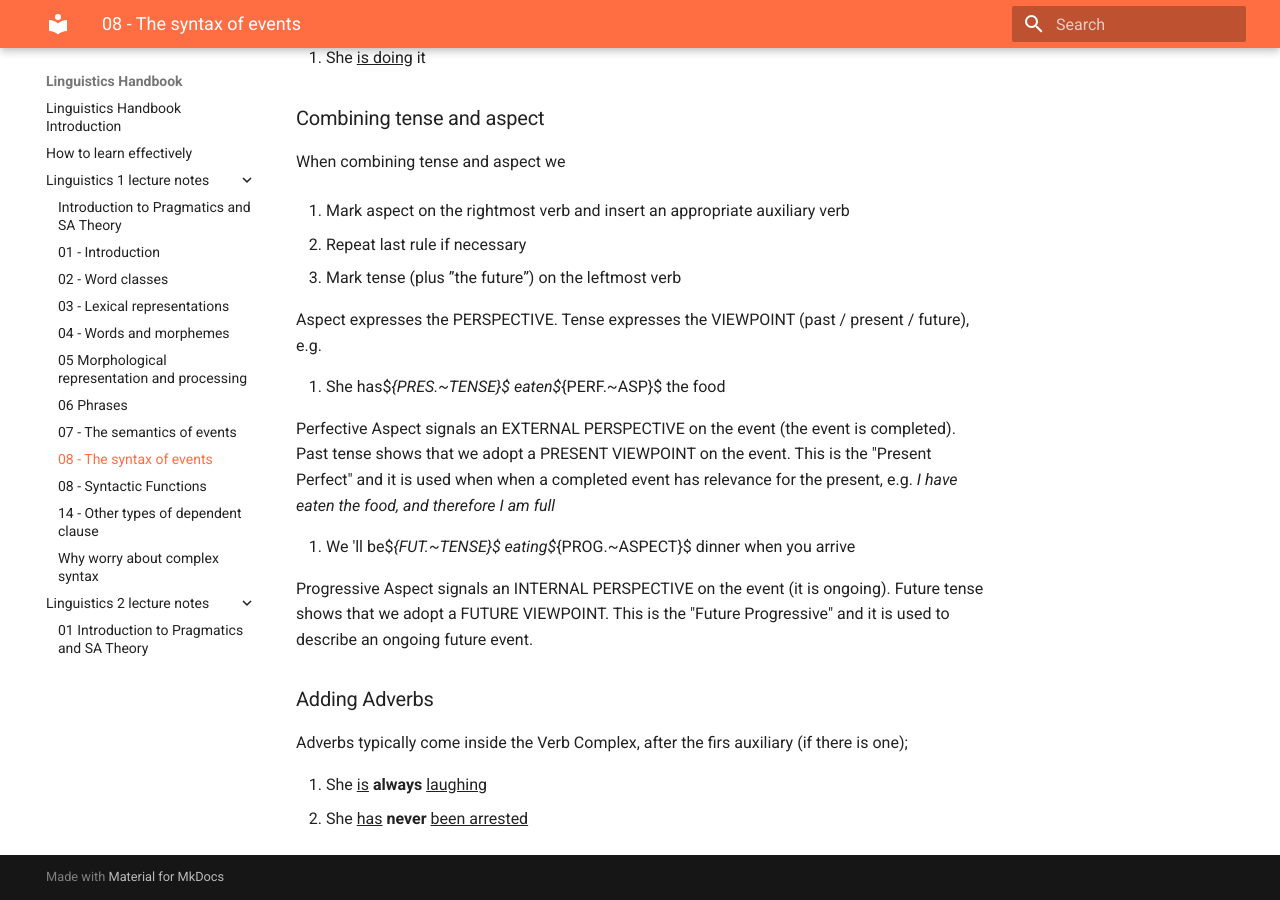
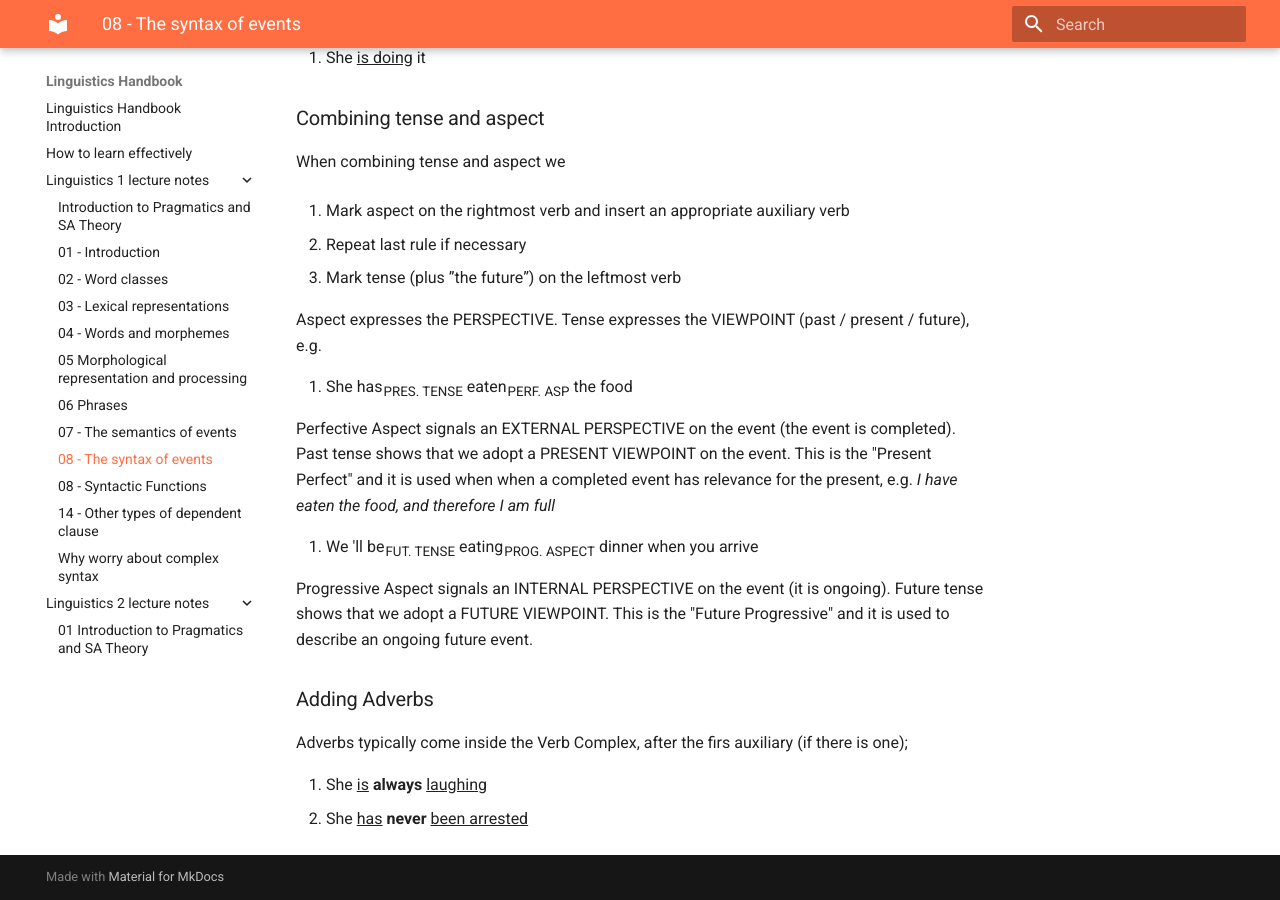
Before and after one commit to nickriches/linguistics_handbook, an MkDocs documentation site: the page built from docs/Linguistics 1 lecture notes/08 the syntax of events.md, in a window 1280 px wide and 900 px high, scrolled down 1746 px. Built offline with MkDocs 1.6.1 and Material for MkDocs 9.7.7, drawn with Linux system fonts in a browser that asks for light colours.

Commit message:
new changes

```diff
--- a/docs/Linguistics 1 lecture notes/08 the syntax of events.md
+++ b/docs/Linguistics 1 lecture notes/08 the syntax of events.md
@@ -64,11 +64,11 @@ When combining tense and aspect we
 
 Aspect expresses the PERSPECTIVE. Tense expresses the VIEWPOINT (past / present / future), e.g.
 
-1. She has$_{PRES.~TENSE}$ eaten$_{PERF.~ASP}$ the food
+1. She has<sub>PRES. TENSE</sub> eaten<sub>PERF. ASP</sub> the food
 
 Perfective Aspect signals an EXTERNAL PERSPECTIVE on the event (the event is completed). Past tense shows that we adopt a PRESENT VIEWPOINT on the event. This is the "Present Perfect" and it is used when when a completed event has relevance for the present, e.g. *I have eaten the food, and therefore I am full*
 
-2. We 'll be$_{FUT.~TENSE}$ eating$_{PROG.~ASPECT}$ dinner when you arrive
+2. We 'll be<sub>FUT. TENSE</sub> eating<sub>PROG. ASPECT</sub> dinner when you arrive
 
 Progressive Aspect signals an INTERNAL PERSPECTIVE on the event (it is ongoing). Future tense shows that we adopt a FUTURE VIEWPOINT. This is the "Future Progressive" and it is used to describe an ongoing future event.
 
```
Also changed, not shown: site/Linguistics 1 lecture notes/08 the syntax of events/index.html, site/search/search_index.json, 1 other file.
